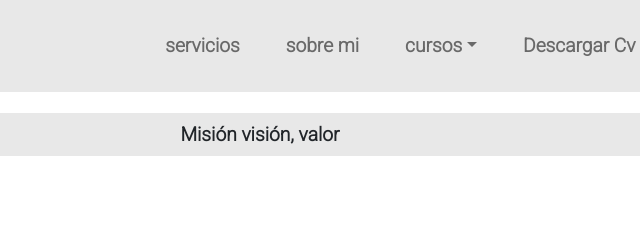
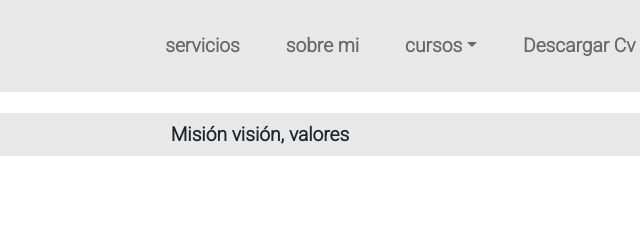
Before and after one commit to diegoandrespizarro/Diego_Pizarro, a website: page page/sobre_mí.html in a window 1280 px wide. Shown: the top 240 px of the page, 380-1020 px from the left. Drawn offline with nearby package versions, Linux system fonts and the light colour scheme; a web font is replaced by a local one.

Commit message:
subida correcciones pequeñas

```diff
--- a/page/sobre_mí.html
+++ b/page/sobre_mí.html
@@ -8,6 +8,7 @@
     <!-- mata seo -->
     <meta name="description" content="Misión visión, valor - SOY UN PROFESIONAL EN CONTINUO APRENDIZAJE, PRIORIZANDO LA CALIDAD HUMANA, EL COMPAÑERISMO Y EL CRECIMIENTO PERSONAL">
     <meta name="keywords" content="Desarrolador web,Programador,Html,Css,Javascript,Sass,Node.js,seo">
+    <meta name="author" content="Diego Pizarro">
     <!-- Bootstrap css -->
     <link href="https://cdn.jsdelivr.net/npm/bootstrap@5.0.2/dist/css/bootstrap.min.css" rel="stylesheet" integrity="sha384-EVSTQN3/azprG1Anm3QDgpJLIm9Nao0Yz1ztcQTwFspd3yD65VohhpuuCOmLASjC" crossorigin="anonymous">
     <!-- Mi css -->
@@ -50,7 +51,7 @@
     <!-- inicia main -->
     <main class="container-fluid main__sobre-mí">
         <section class="py-3">
-            <h2>Misión visión, valor</h2>
+            <h2>Misión visión, valores</h2>
             <div class="row">
                 <article class="col-sm-12 col-md-12 col-lg-12">
                     <p>SOY UN PROFESIONAL EN CONTINUO APRENDIZAJE, PRIORIZANDO LA CALIDAD HUMANA, EL COMPAÑERISMO Y EL CRECIMIENTO PERSONAL.
```
Also changed, not shown: page/curso_backend.html (+1 -0 lines), page/curso_frontend.html (+1 -0 lines), page/servicios.html (+1 -0 lines).
